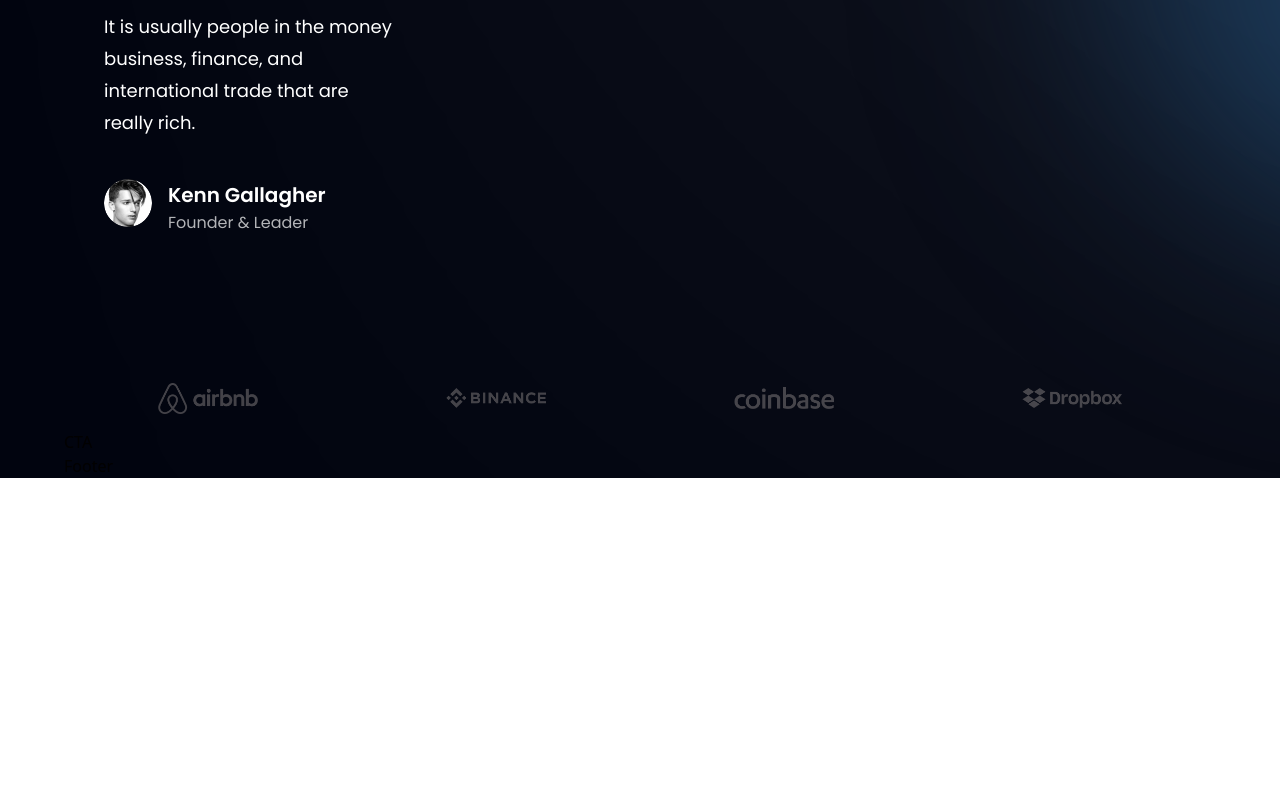
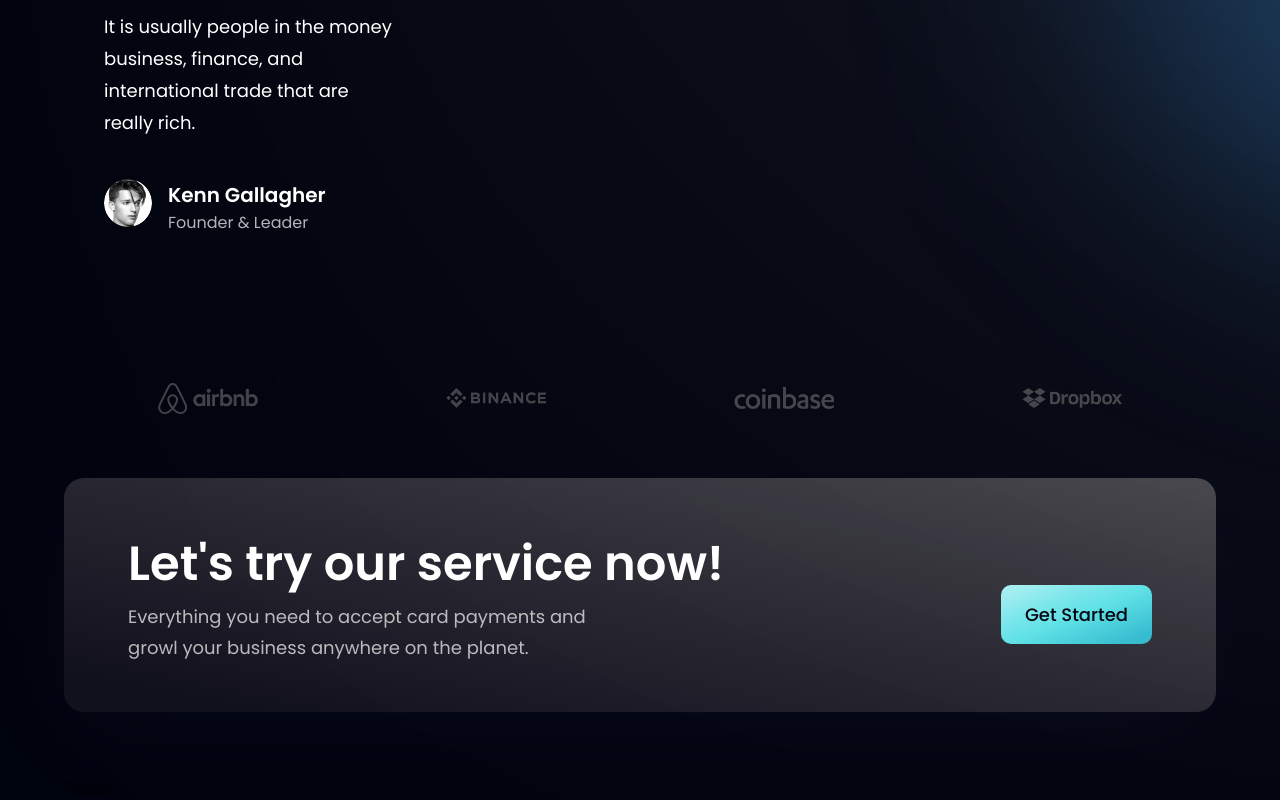
Before and after one commit to Archit381/banking-site, a React (Vite) app: page / in a window 1280 px wide. Shown: the part 3723-4523 px from the top of the page. Before the commit the page ends 4201 px from the top, so only its background shows below. Built offline with nearby package versions, Linux system fonts and the light colour scheme.

Commit message:
completed the Cta component

```diff
--- a/src/components/CTA.jsx
+++ b/src/components/CTA.jsx
@@ -1,9 +1,23 @@
-import React from 'react'
+import React from "react";
+import Button from "./Button";
+import styles from "../style";
 
 const CTA = () => {
   return (
-    <div>CTA</div>
-  )
-}
+    <section className={`${styles.flexCenter} ${styles.marginY} ${styles.padding} sm:flex-row flex-col bg-black-gradient-2 rounded-[20px] box-shadow`}>
+      <div className="flex-1 flex flex-col">
+        <h9 className={styles.heading2}>Let's try our service now!</h9>
+        <p className={`${styles.paragraph} max-w-[470px]`}>
+          Everything you need to accept card payments and growl your business
+          anywhere on the planet.
+        </p>
+      </div>
 
-export default CTA
+      <div className={`${styles.flexCenter} sm:ml-10 ml-0 sm:mt-0 mt-10`}>
+        <Button/>
+      </div>
+    </section>
+  );
+};
+
+export default CTA;
```
